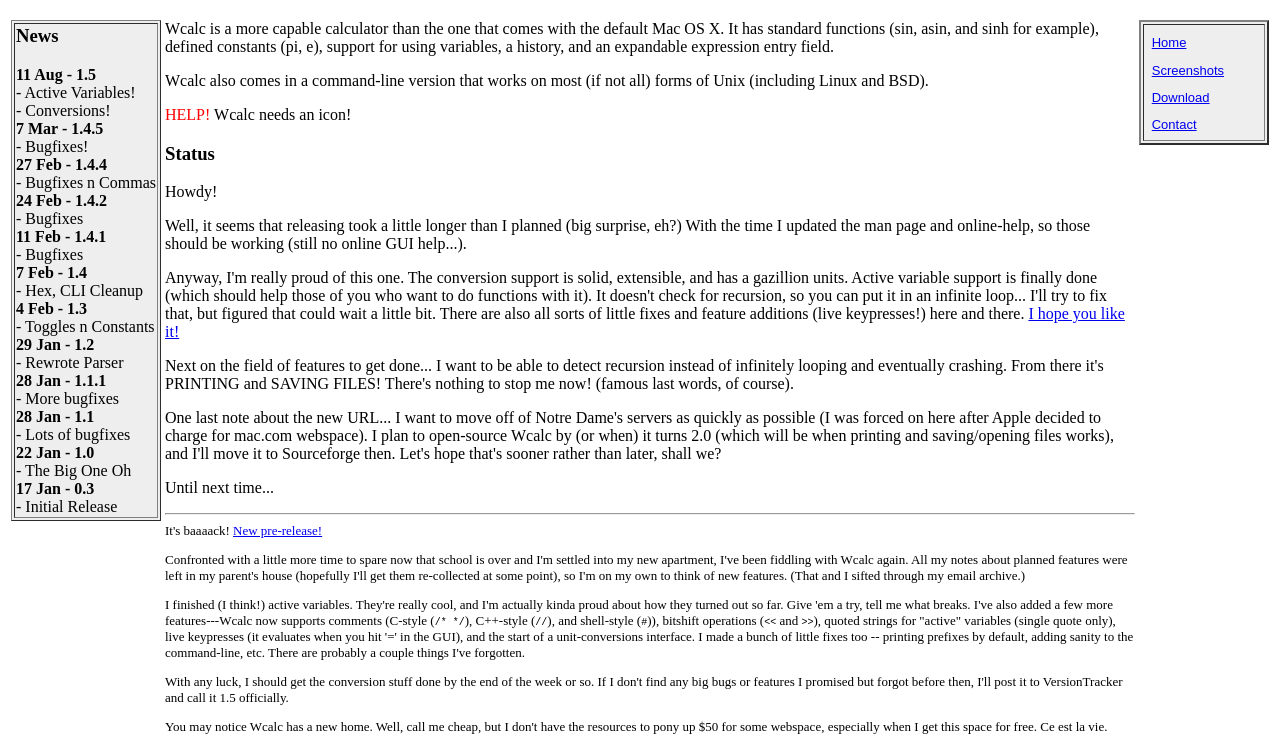
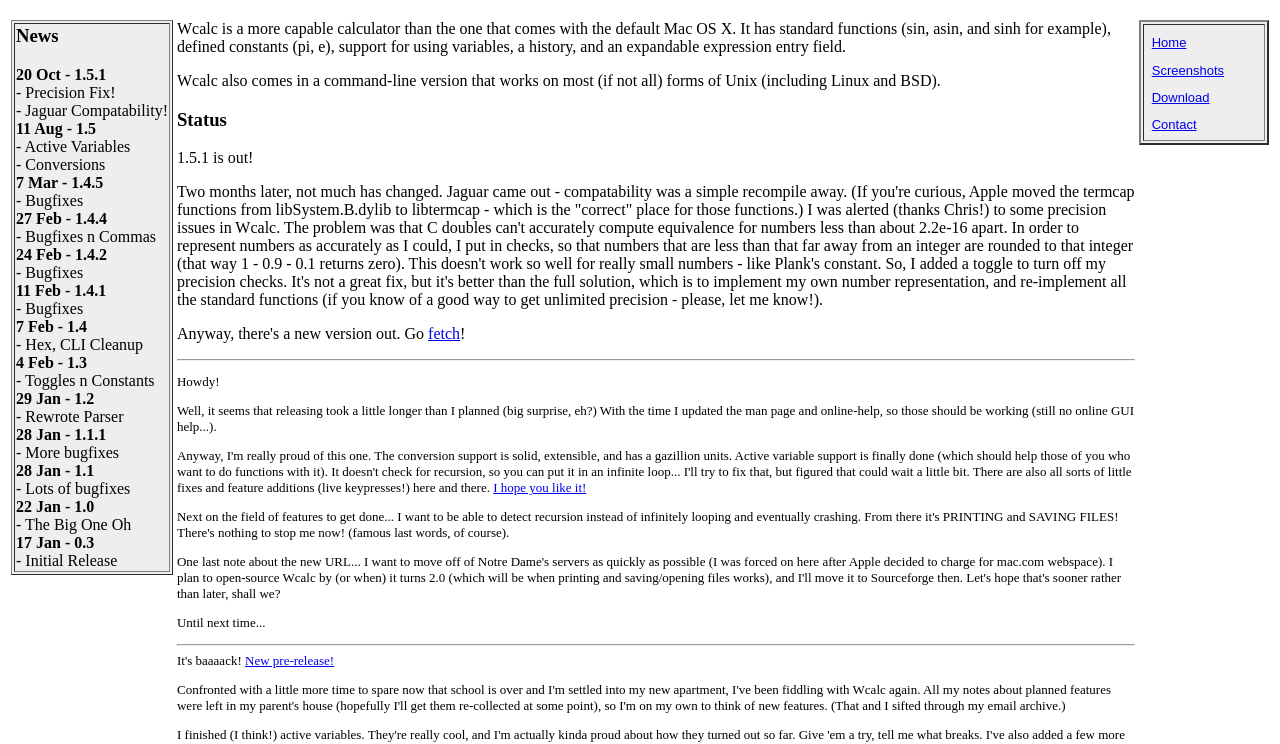
Before and after one commit to preveen-stack/w-calc, a plain HTML site: page website/wcalc.html in a window 1280 px wide. Shown: the part 103-847 px from the top of the page. Drawn offline with Linux system fonts and the light colour scheme.

Commit message:
Just general updates

```diff
--- a/website/wcalc.html
+++ b/website/wcalc.html
@@ -10,7 +10,7 @@
 					<td valign="middle" align="left">
 						<h1>Wcalc</h1>
 					</td>
-					<td width="100">Version: 1.5
+					<td width="100">Version: 1.5.1
 					</td>
 				</tr>
 				<tr>
@@ -26,9 +26,11 @@
 					<table border=1 bgcolor="#EEEEEE" width="150">
 						<tr><td nowrap>
 								<h3>News</h3>
-								<b>11 Aug - 1.5</b><br>- Active Variables!<br>
-								- Conversions!<br>
-								<b>7 Mar - 1.4.5</b><br>- Bugfixes!<br>
+								<b>20 Oct - 1.5.1</b><br>- Precision Fix!<br>
+								- Jaguar Compatability!<br>
+								<b>11 Aug - 1.5</b><br>- Active Variables<br>
+								- Conversions<br>
+								<b>7 Mar - 1.4.5</b><br>- Bugfixes<br>
 								<b>27 Feb - 1.4.4</b><br>- Bugfixes n Commas<br>
 								<b>24 Feb - 1.4.2</b><br>- Bugfixes<br>
 								<b>11 Feb - 1.4.1</b><br>- Bugfixes<br>
@@ -47,16 +49,18 @@
 					<p>
 					Wcalc also comes in a command-line version that works on most (if not all) forms of Unix (including Linux and BSD).
 					<p>
-					<font color="%FF0000">HELP!</font> Wcalc needs an icon!
-					<p>
 					<h3>Status</h3>
+					<p>1.5.1 is out!
+					<p>Two months later, not much has changed. Jaguar came out - compatability was a simple recompile away. (If you're curious, Apple moved the termcap functions from libSystem.B.dylib to libtermcap - which is the "correct" place for those functions.) I was alerted (thanks Chris!) to some precision issues in Wcalc. The problem was that C doubles can't accurately compute equivalence for numbers less than about 2.2e-16 apart. In order to represent numbers as accurately as I could, I put in checks, so that numbers that are less than that far away from an integer are rounded to that integer (that way 1 - 0.9 - 0.1 returns zero). This doesn't work so well for really small numbers - like Plank's constant. So, I added a toggle to turn off my precision checks. It's not a great fix, but it's better than the full solution, which is to implement my own number representation, and re-implement all the standard functions (if you know of a good way to get unlimited precision - please, let me know!).
+					<p>Anyway, there's a new version out. Go <a href="download.html">fetch</a>!
+					<hr><font size=-1>
 					<p>Howdy!
 					<p>Well, it seems that releasing took a little longer than I planned (big surprise, eh?) With the time I updated the man page and online-help, so those should be working (still no online GUI help...).
 					<p>Anyway, I'm really proud of this one. The conversion support is solid, extensible, and has a gazillion units. Active variable support is finally done (which should help those of you who want to do functions with it). It doesn't check for recursion, so you can put it in an infinite loop... I'll try to fix that, but figured that could wait a little bit. There are also all sorts of little fixes and feature additions (live keypresses!) here and there. <a href="download.html">I hope you like it!</a>
 					<p>Next on the field of features to get done... I want to be able to detect recursion instead of infinitely looping and eventually crashing. From there it's PRINTING and SAVING FILES! There's nothing to stop me now! (famous last words, of course).
 					<p>One last note about the new URL... I want to move off of Notre Dame's servers as quickly as possible (I was forced on here after Apple decided to charge for mac.com webspace). I plan to open-source Wcalc by (or when) it turns 2.0 (which will be when printing and saving/opening files works), and I'll move it to Sourceforge then. Let's hope that's sooner rather than later, shall we?
 					<p>Until next time...
-					<p><hr><font size="-1">
+					<p><hr>
 					It's baaaack! <a href="Wcalc-1.5-beta2.dmg.sit">New pre-release!</a>
 					<p>
 					Confronted with a little more time to spare now that school is over and I'm settled into my new apartment, I've been fiddling with Wcalc again. All my notes about planned features were left in my parent's house (hopefully I'll get them re-collected at some point), so I'm on my own to think of new features. (That and I sifted through my email archive.)
```
Also changed, not shown: website/contact.html (+12 -4 lines), website/download.html (+13 -3 lines), website/screenshots.html (+5 -3 lines).
